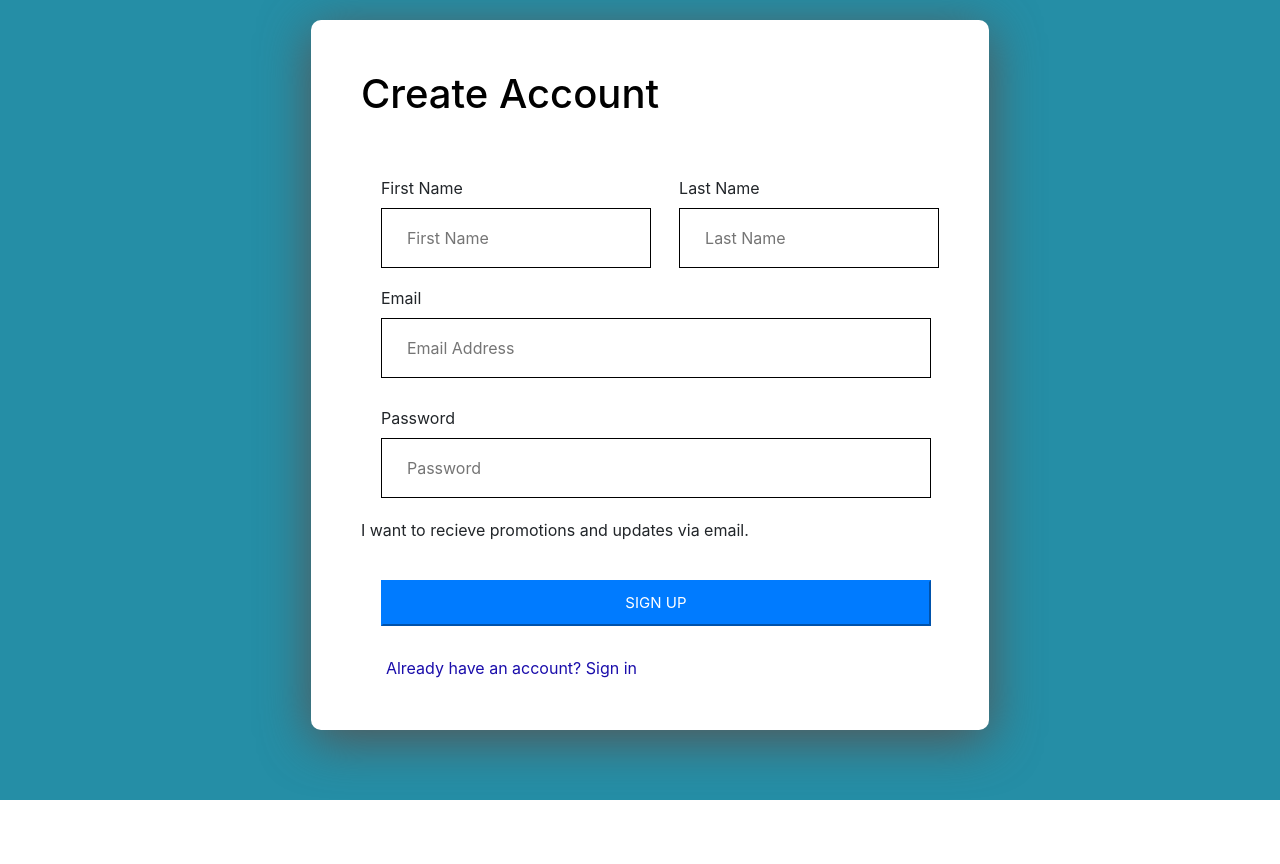
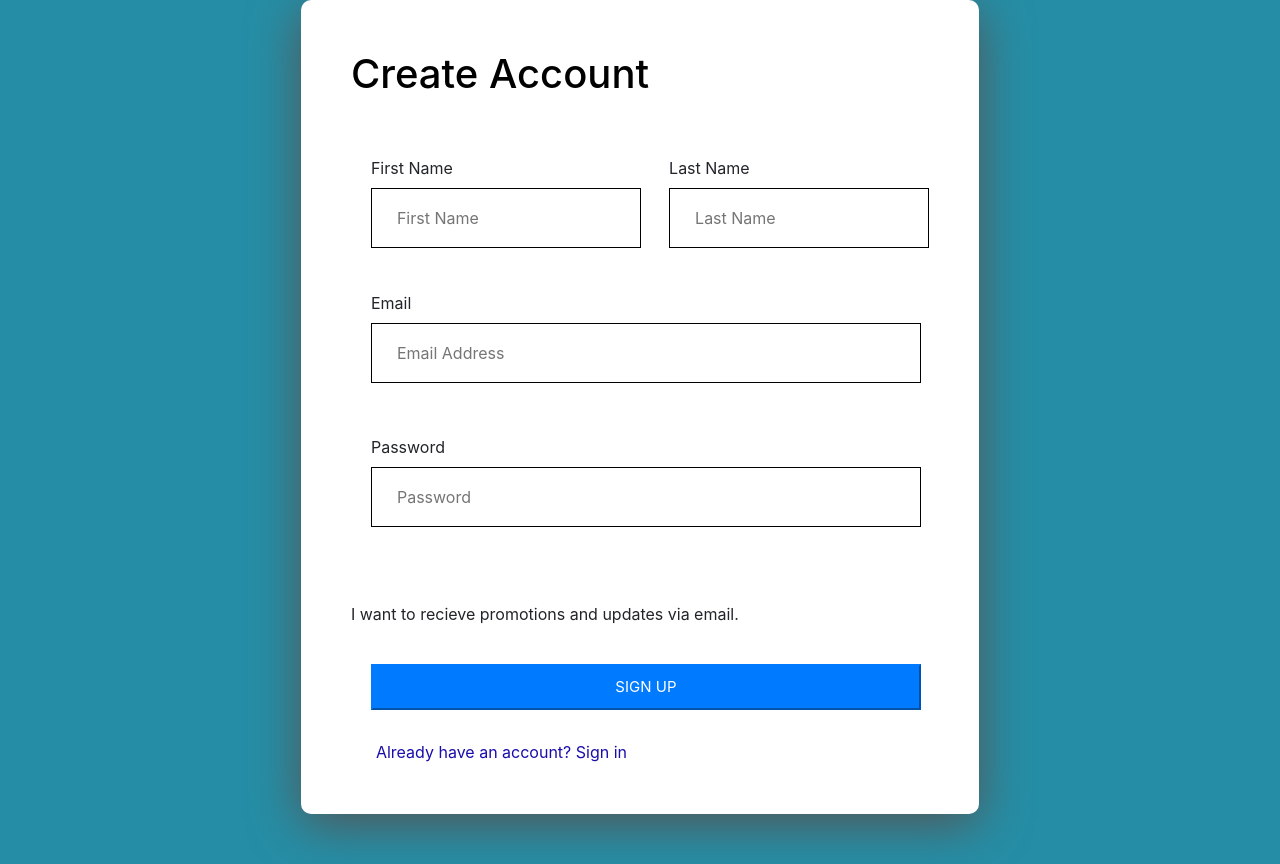
Before and after one commit to damian-98/Signup, a React (Create React App) app: page / in a window 1280 px wide. Before the commit the page ends 800 px from the top, so only its background shows below. Built offline with nearby package versions, Linux system fonts and the light colour scheme.

Commit message:
made password validations stronger and made css changes

```diff
--- a/src/App.css
+++ b/src/App.css
@@ -72,16 +72,20 @@ input {
   border: 1px solid black;
   width: 100%;
   padding: 25px;
+  display: flex;
+
 }
 
-input,
-.spacing {
+input
+ {
   margin-left: 20px;
+
 }
 
 span {
-  display: flex;
+  /* display: flex; */
   margin-left: 25px;
+
 }
 
 #firstName {
@@ -108,10 +112,15 @@ span {
   margin-bottom: 20px;
 }
 
+.checkbox-text {
+  margin-top: 30px;
+}
+
 #info {
   margin-top: 30px;
   color: #1a0dab;
   cursor: pointer;
+  display: flex;
 }
 
 .required {
--- a/src/components/login.js
+++ b/src/components/login.js
@@ -70,11 +70,11 @@ function Login() {
     // checking if password is empty
     if (password !== "") {
       // checking for certain patterns that makes a vaild password
-      const passwordRegex = /^.{6}$/;
+      const passwordRegex = /^\S{6,}$/;
       if (passwordRegex.test(password)) {
         setPasswordError("");
       } else {
-        setPasswordError("Password must be 6 characters long");
+        setPasswordError("Password must be at least 6 or more characters long");
       }
     } else {
       setPasswordError("Password Required");
```
